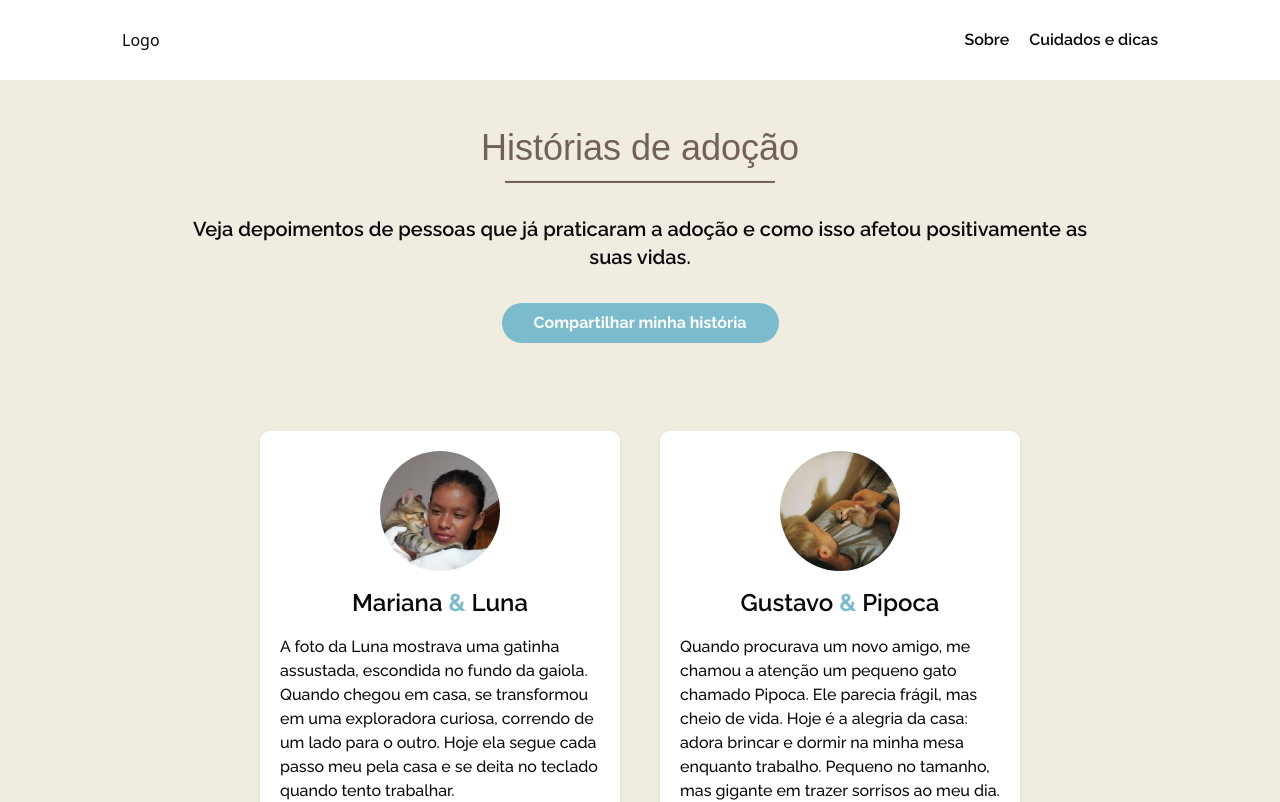
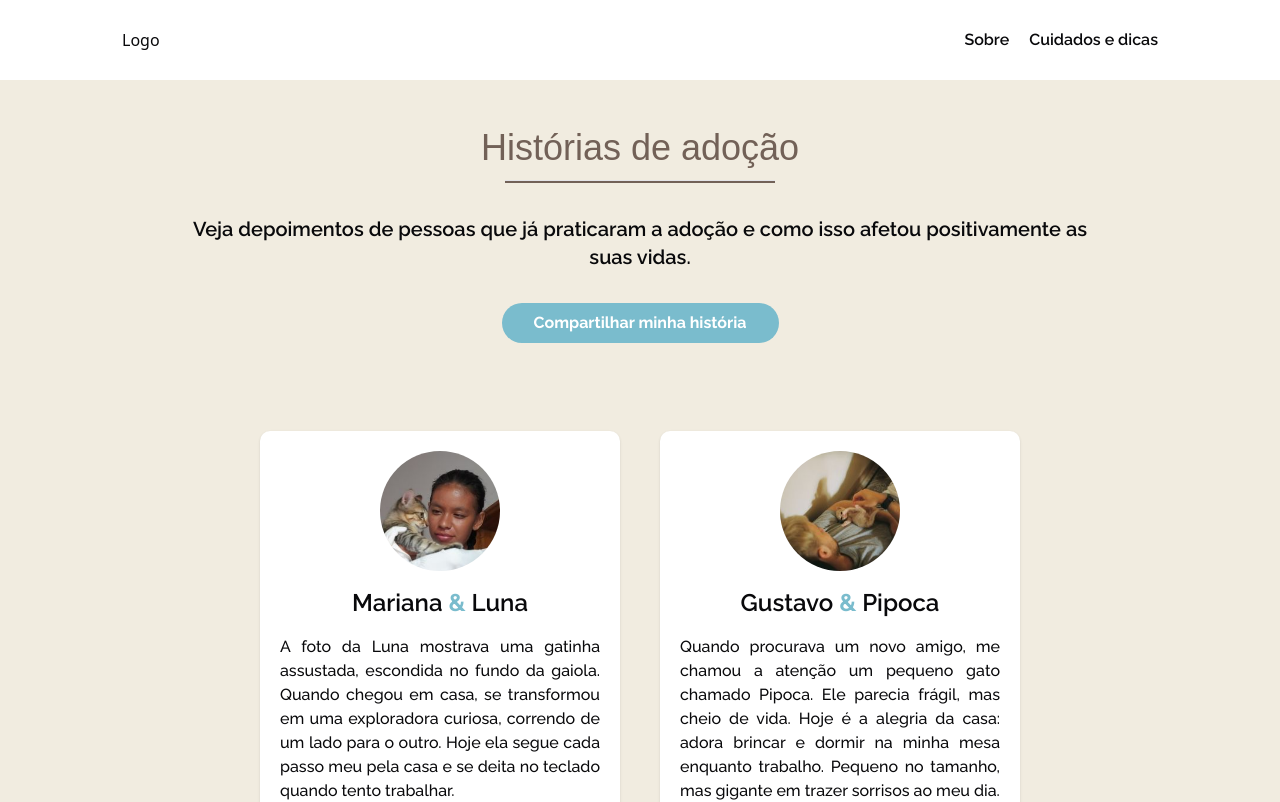
Before and after one commit to DanyAxeDev/Projeto_Final_-PraTi, a React (Vite) app: page /historias-de-adocao in a window 1280 px wide. Shown: the top 802 px of the page. Built offline with nearby package versions, Linux system fonts and the light colour scheme; a web font is replaced by a local one.

Commit message:
style: estilo justificado adicionado ao texto de histórias de adoção

```diff
--- a/src/pages/adoption-page/components/Card.tsx
+++ b/src/pages/adoption-page/components/Card.tsx
@@ -19,7 +19,7 @@ export default function Card({ image, human, pet, description }: CardProps) {
       <h2 className="text-2xl font-semibold">
         {human} <span className="text-blue font-bold">&</span> {pet}
       </h2>
-      <p className="font-medium">
+      <p className="font-medium text-justify">
         {description}
       </p>
     </article>
```
